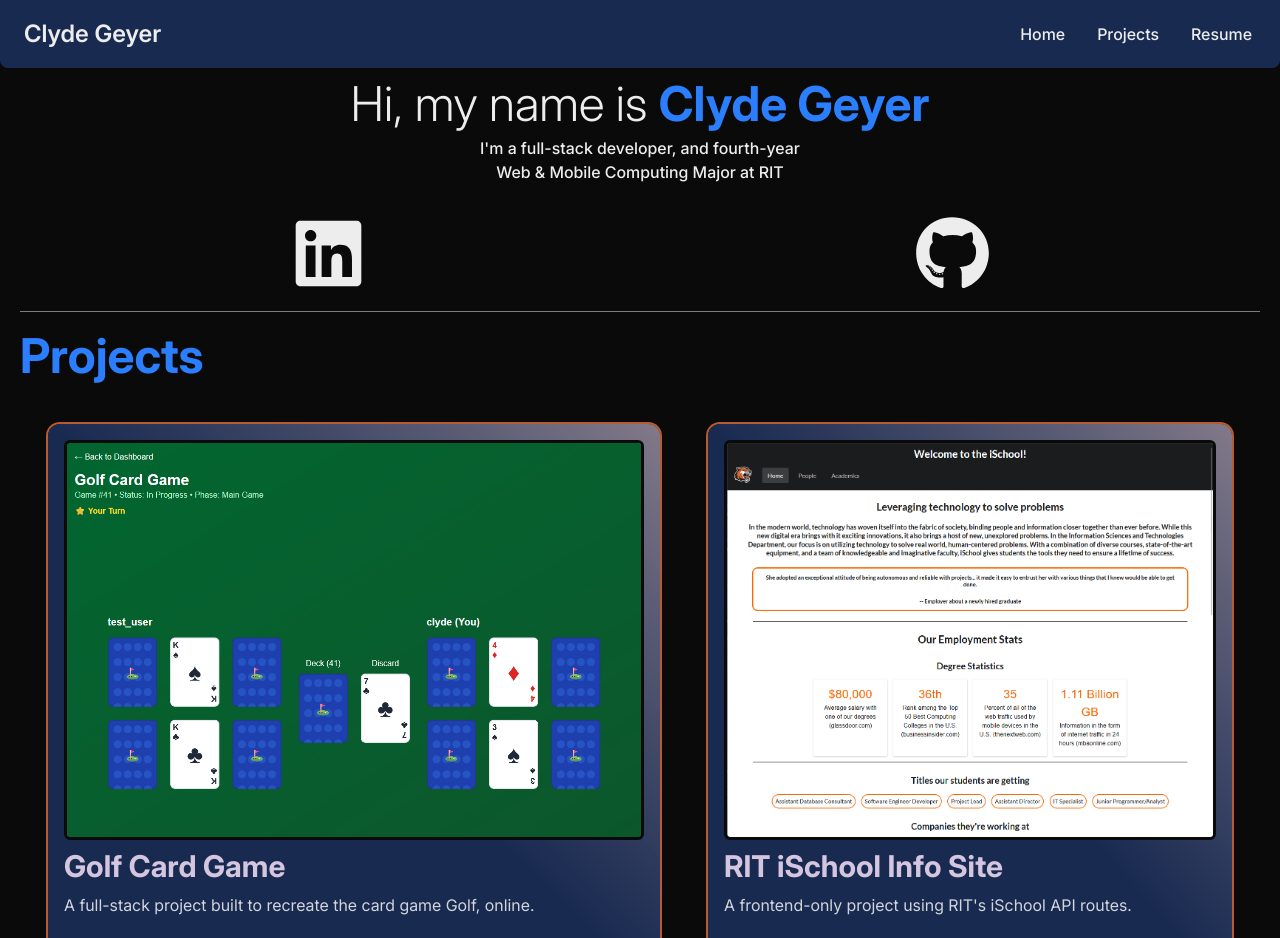
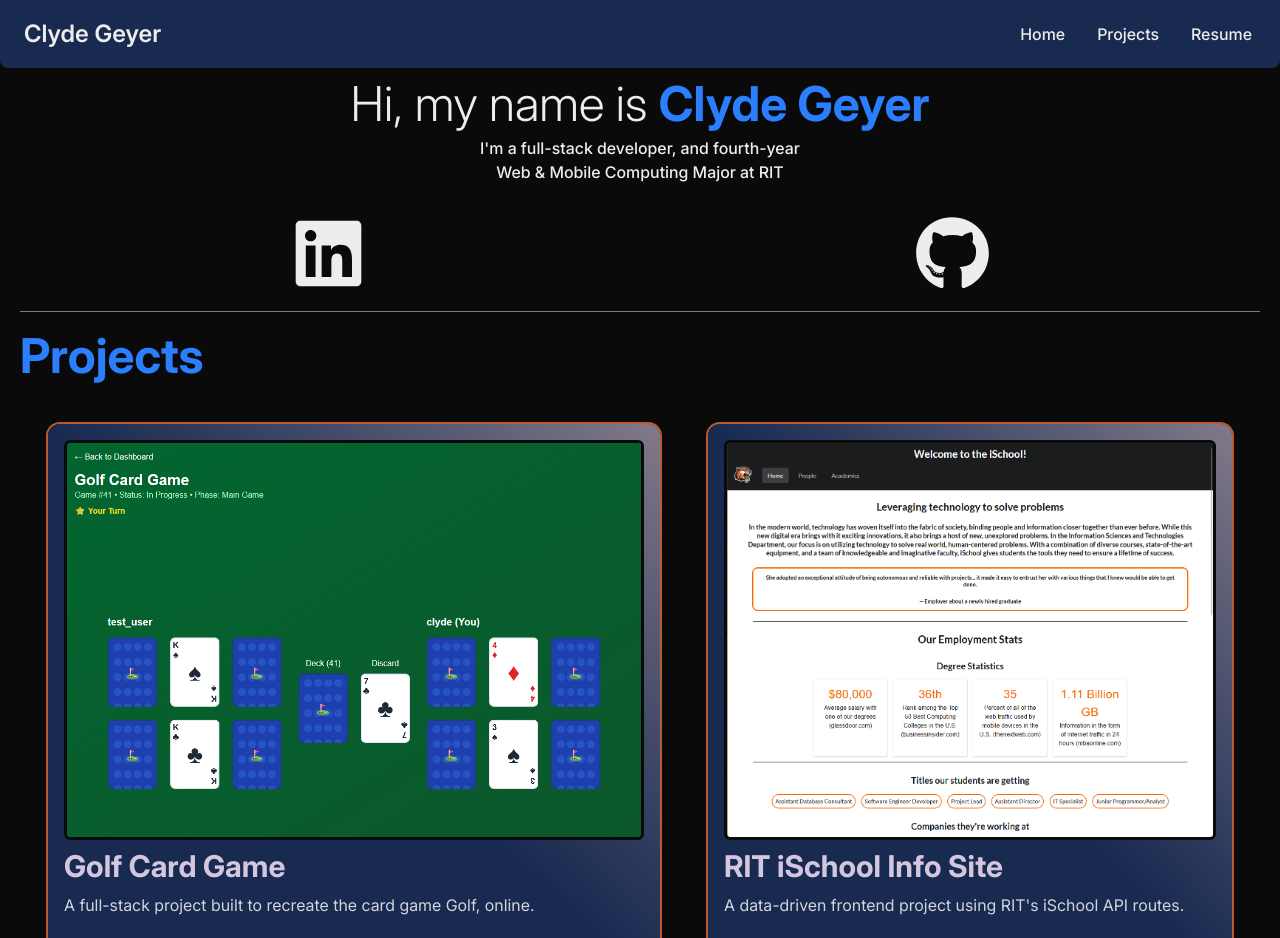
Before and after one commit to CodingArctic/next-portfolio, a Next.js app: page / in a window 1280 px wide. Shown: the top 938 px of the page. Built offline with nearby package versions, Linux system fonts and the light colour scheme.

Commit message:
Update Projects.js

```diff
--- a/src/app/components/Projects.js
+++ b/src/app/components/Projects.js
@@ -21,7 +21,7 @@ function Projects() {
                     link="https://340Proj2.pages.dev"
                     image="/images/projects/ischool.png"
                     github="https://github.com/CodingArctic/340Proj2"
-                    description="A frontend-only project using RIT's iSchool API routes."
+                    description="A data-driven frontend project using RIT's iSchool API routes."
                     techStack={['vite', 'react', 'css']}
                 />
                 <ProjectCard
```
